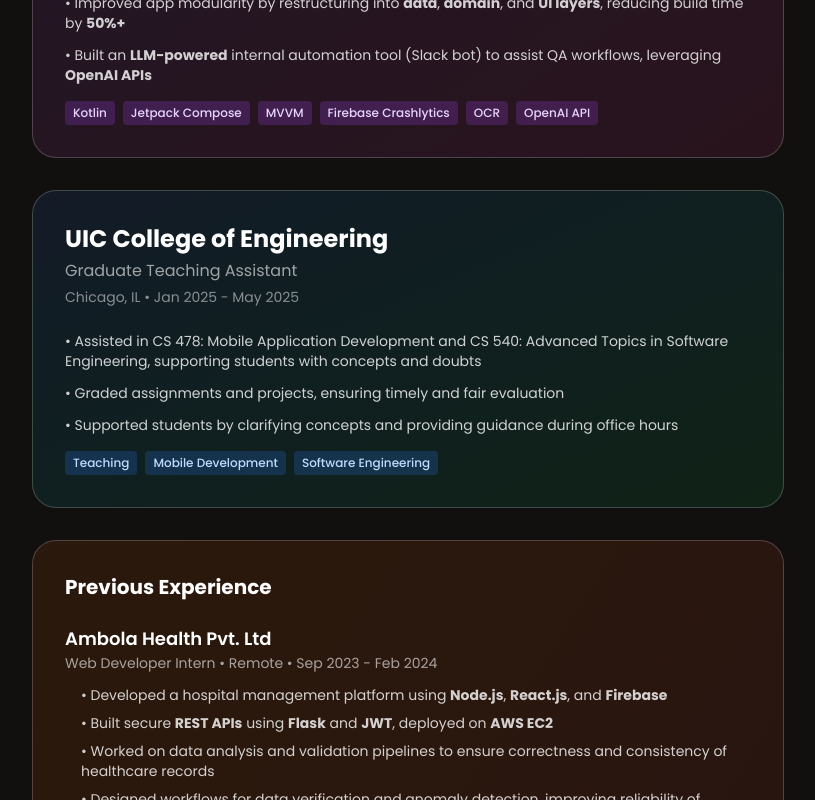
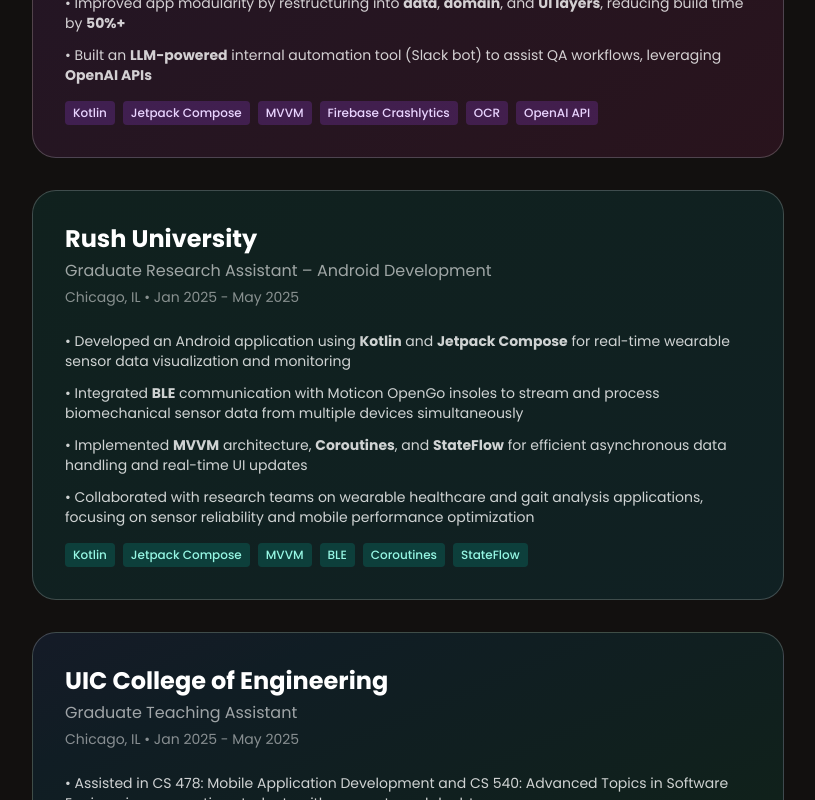
Before and after one commit to Dhiraj455/Portfolio, a Next.js app: page / in a window 1280 px wide. Shown: the part 3692-4492 px from the top of the page, without its empty margins (464-1279 px from the left). Built offline with nearby package versions, Linux system fonts and the light colour scheme.

Commit message:
Added details

```diff
--- a/src/app/page.tsx
+++ b/src/app/page.tsx
@@ -681,7 +681,7 @@ BUILT FOR SCALE
                   <div>
                     <h3 className="text-2xl font-bold text-white mb-1">Fetch Rewards</h3>
                     <p className="text-white/60 mb-1">Software Engineering Intern</p>
-                    <p className="text-white/50 text-sm">Chicago, IL • May 2025 - Sep 2025</p>
+                    <p className="text-white/50 text-sm">Chicago, IL • May 2025 - Aug 2025</p>
                   </div>
                     <div className="w-16 h-16 bg-white rounded-2xl flex items-center justify-center p-2">
                       <svg height="42" viewBox="0 0 104 65" fill="#FFA900" xmlns="http://www.w3.org/2000/svg">
@@ -707,11 +707,39 @@ BUILT FOR SCALE
                   </div>
               </motion.div>
 
+              {/* Rush University Graduate Research Assistant */}
+              <motion.div
+                initial={{ opacity: 0, y: 40 }}
+                whileInView={{ opacity: 1, y: 0 }}
+                transition={{ duration: 0.8, delay: 0.3 }}
+                className="rounded-3xl p-8 border border-white/20 bg-gradient-to-br from-teal-500/10 to-cyan-500/10"
+              >
+                <div className="mb-6">
+                  <h3 className="text-2xl font-bold text-white mb-1">Rush University</h3>
+                  <p className="text-white/60 mb-1">Graduate Research Assistant – Android Development</p>
+                  <p className="text-white/50 text-sm">Chicago, IL • Jan 2025 - May 2025</p>
+                </div>
+                <ul className="space-y-3 text-white/80 text-sm">
+                  <li>• Developed an Android application using <b>Kotlin</b> and <b>Jetpack Compose</b> for real-time wearable sensor data visualization and monitoring</li>
+                  <li>• Integrated <b>BLE</b> communication with Moticon OpenGo insoles to stream and process biomechanical sensor data from multiple devices simultaneously</li>
+                  <li>• Implemented <b>MVVM</b> architecture, <b>Coroutines</b>, and <b>StateFlow</b> for efficient asynchronous data handling and real-time UI updates</li>
+                  <li>• Collaborated with research teams on wearable healthcare and gait analysis applications, focusing on sensor reliability and mobile performance optimization</li>
+                </ul>
+                <div className="mt-4 flex flex-wrap gap-2">
+                  <span className="bg-teal-500/20 text-teal-200 px-2 py-1 rounded text-xs font-medium">Kotlin</span>
+                  <span className="bg-teal-500/20 text-teal-200 px-2 py-1 rounded text-xs font-medium">Jetpack Compose</span>
+                  <span className="bg-teal-500/20 text-teal-200 px-2 py-1 rounded text-xs font-medium">MVVM</span>
+                  <span className="bg-teal-500/20 text-teal-200 px-2 py-1 rounded text-xs font-medium">BLE</span>
+                  <span className="bg-teal-500/20 text-teal-200 px-2 py-1 rounded text-xs font-medium">Coroutines</span>
+                  <span className="bg-teal-500/20 text-teal-200 px-2 py-1 rounded text-xs font-medium">StateFlow</span>
+                </div>
+              </motion.div>
+
               {/* UIC Graduate Teaching Assistant */}
               <motion.div
                 initial={{ opacity: 0, y: 40 }}
                 whileInView={{ opacity: 1, y: 0 }}
-                transition={{ duration: 0.8, delay: 0.3 }}
+                transition={{ duration: 0.8, delay: 0.35 }}
                 className="rounded-3xl p-8 border border-white/20 bg-gradient-to-br from-blue-500/10 to-green-500/10"
               >
                 <div className="flex items-center justify-between mb-6">
```
